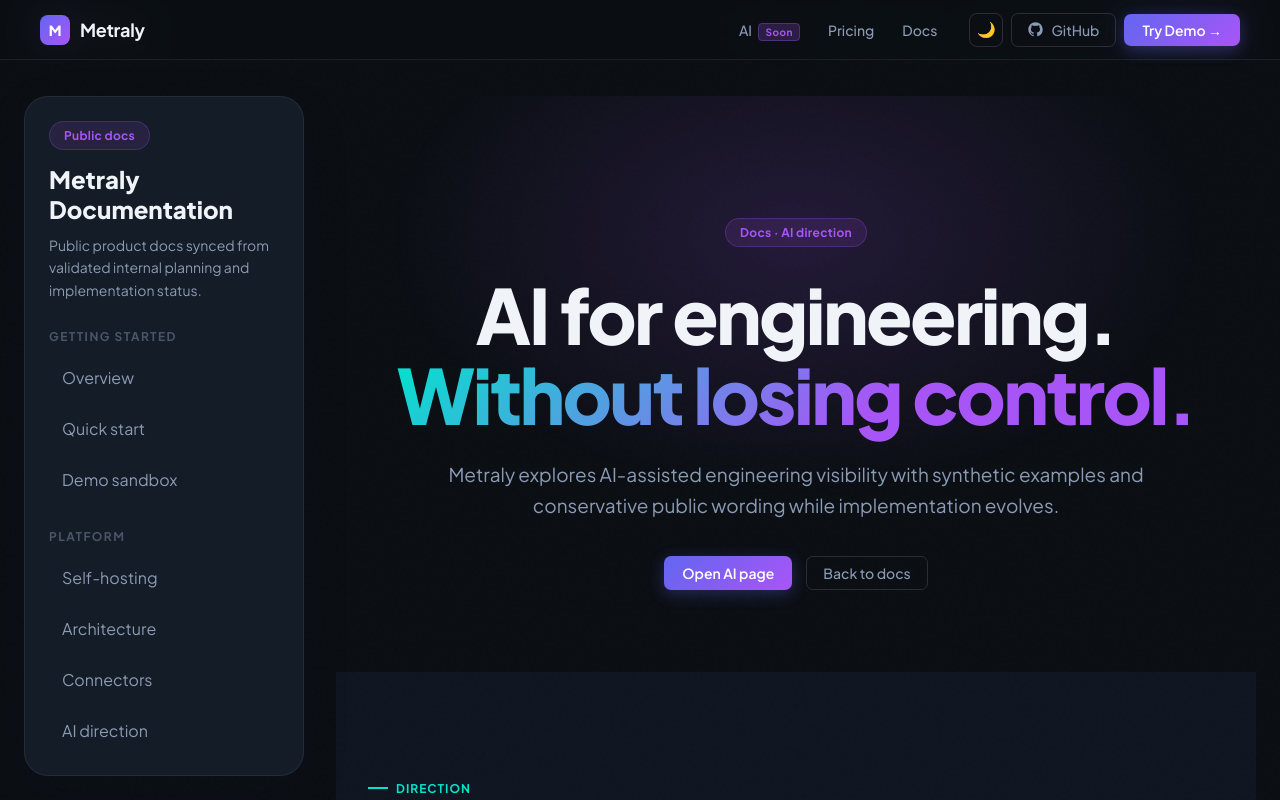
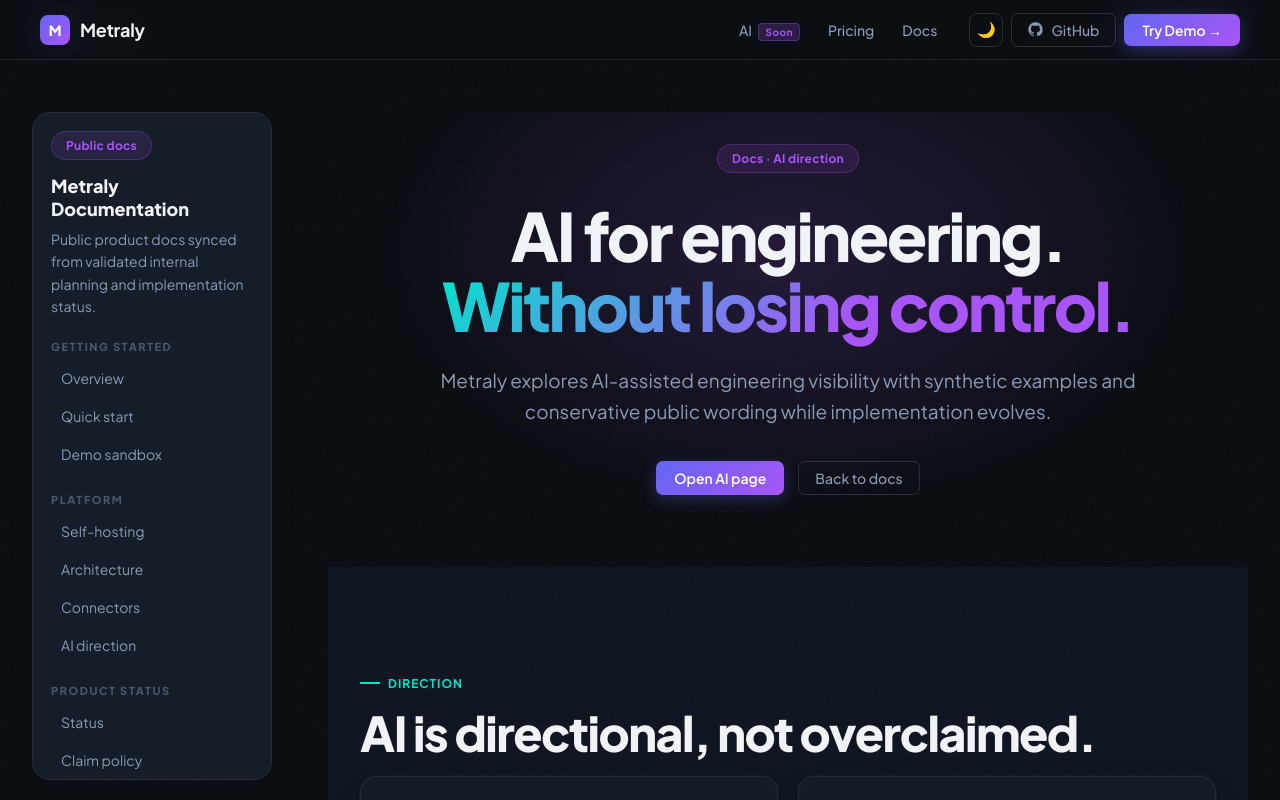
Before and after one commit to getmetraly/website, a Next.js app: page /docs/ai in a window 1280 px wide. Shown: the top 800 px of the page. Built offline with nearby package versions, Linux system fonts and the light colour scheme.

Commit message:
fix(docs): make sidebar less dominant

```diff
--- a/app/docs/docs-layout.module.css
+++ b/app/docs/docs-layout.module.css
@@ -1,62 +1,63 @@
 .shell {
   display: grid;
-  grid-template-columns: 280px minmax(0, 1fr);
-  gap: 32px;
-  max-width: 1440px;
+  grid-template-columns: 240px minmax(0, 1fr);
+  gap: 56px;
+  max-width: 1280px;
   margin: 0 auto;
-  padding: 96px 24px 80px;
+  padding: 112px 32px 80px;
 }
 
 .sidebarWrap {
   align-self: start;
-  min-height: calc(100vh - 176px);
+  min-height: calc(100vh - 192px);
 }
 
 .sidebar {
   position: sticky;
-  top: 96px;
+  top: 104px;
   display: grid;
-  gap: 28px;
-  max-height: calc(100vh - 120px);
+  gap: 22px;
+  max-height: calc(100vh - 132px);
   overflow: auto;
-  padding: 24px;
+  padding: 18px;
   border: 1px solid var(--border);
-  border-radius: 24px;
-  background: color-mix(in srgb, var(--bg-card) 98%, transparent);
-  box-shadow: 0 16px 56px rgba(15, 23, 42, 0.07);
+  border-radius: 18px;
+  background: var(--bg-card);
+  box-shadow: 0 10px 34px rgba(15, 23, 42, 0.045);
 }
 
 .title {
-  font-size: 24px;
+  font-size: 18px;
   font-weight: 800;
-  margin-bottom: 10px;
+  margin-bottom: 8px;
 }
 
 .group {
   display: grid;
-  gap: 12px;
+  gap: 8px;
 }
 
 .groupTitle {
-  font-size: 12px;
+  font-size: 11px;
   text-transform: uppercase;
-  letter-spacing: 0.12em;
+  letter-spacing: 0.14em;
   color: var(--text-muted);
-  font-weight: 700;
+  font-weight: 800;
 }
 
 .links {
   display: grid;
-  gap: 8px;
+  gap: 4px;
 }
 
 .link {
   color: var(--text-secondary);
   text-decoration: none;
-  padding: 10px 12px;
-  border-radius: 12px;
+  padding: 7px 9px;
+  border-radius: 10px;
   transition: all 0.2s ease;
   border: 1px solid transparent;
+  font-size: 14px;
 }
 
 .link:hover {
@@ -67,11 +68,27 @@
 
 .content {
   min-width: 0;
+  overflow: hidden;
+}
+
+.content :global(main) {
+  padding-top: 0;
+}
+
+.content :global(section:first-child) {
+  min-height: 0;
+  padding-top: 32px;
+  padding-bottom: 72px;
+}
+
+.content :global(h1) {
+  font-size: clamp(44px, 5.2vw, 68px);
 }
 
 @media (max-width: 960px) {
   .shell {
     grid-template-columns: 1fr;
+    gap: 24px;
     padding: 100px 20px 70px;
   }
 
```
